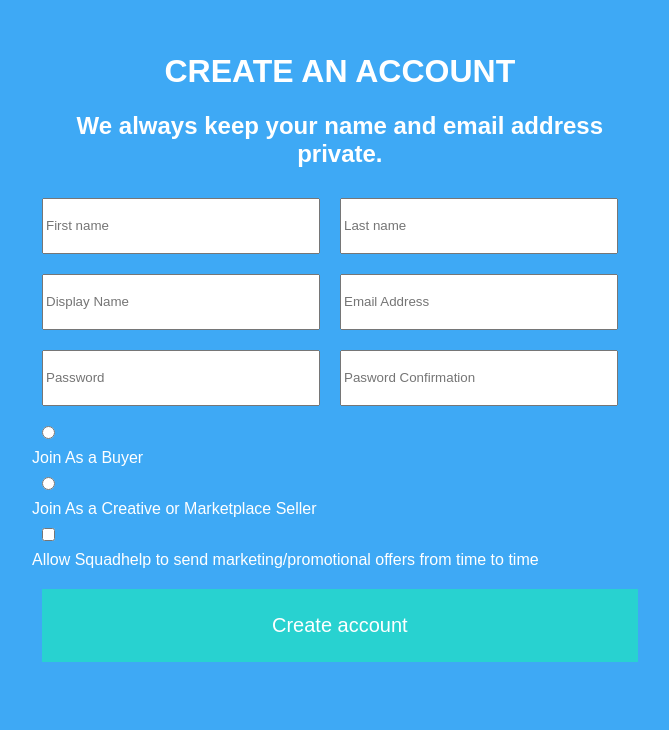
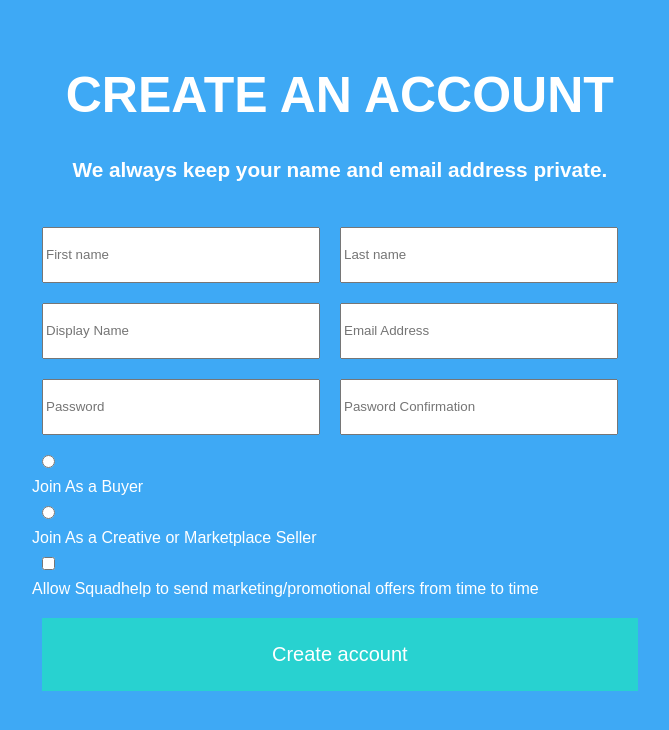
Before and after one commit to krivospitsky92/react-app, a React (Create React App) app: page / in a window 1280 px wide. Shown: the part 118-848 px from the top of the page, without its empty margins (308-977 px from the left). Built offline with nearby package versions, Linux system fonts and the light colour scheme.

Commit message:
fix header fonts size

```diff
--- a/src/Form/form.css
+++ b/src/Form/form.css
@@ -8,6 +8,7 @@
   margin: 150px auto;
 }
 .header-wrapper {
+  font-size: 25px;
   text-align: center;
   color: white;
 }
--- a/src/Form/header/Header.jsx
+++ b/src/Form/header/Header.jsx
@@ -4,7 +4,7 @@
   return (
     <div className="header-wrapper">
       <h1>CREATE AN ACCOUNT</h1>
-      <h2>We always keep your name and email address private.</h2>
+      <h5>We always keep your name and email address private.</h5>
     </div>
   );
 }
```
